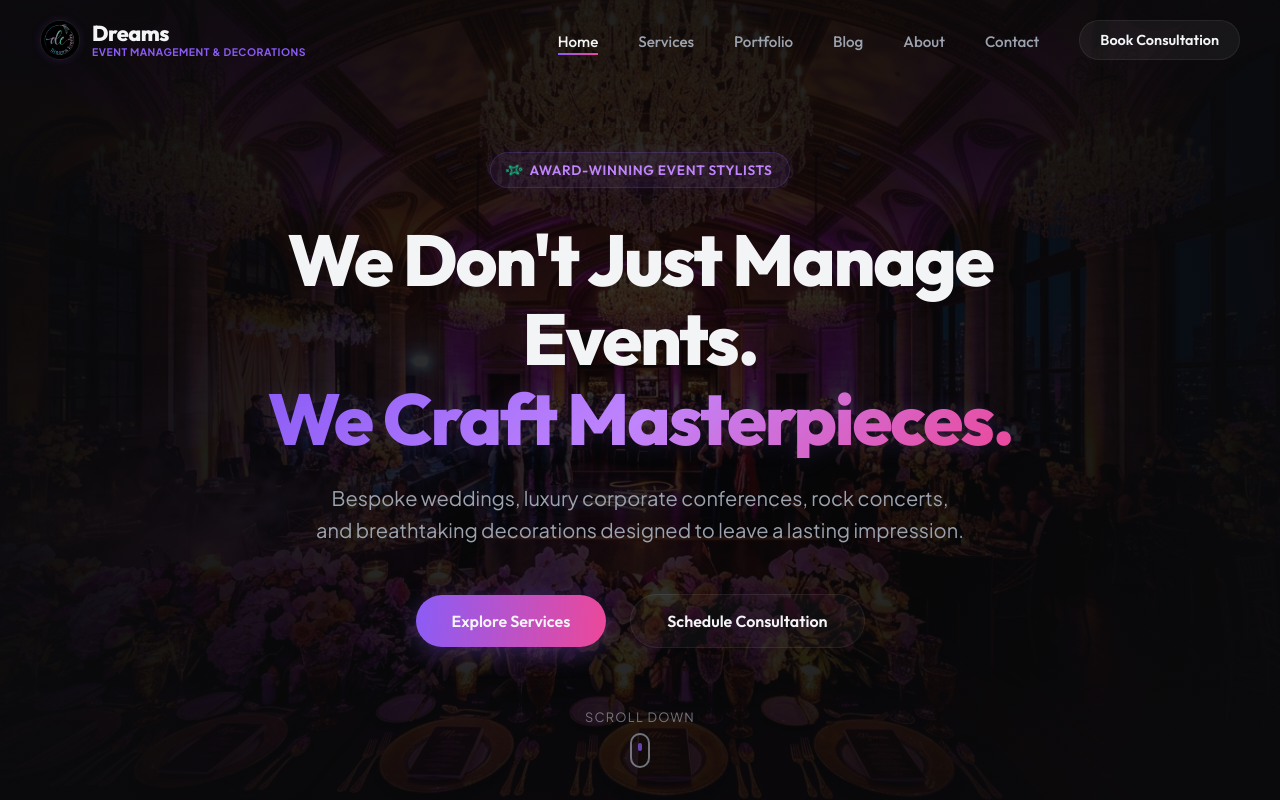
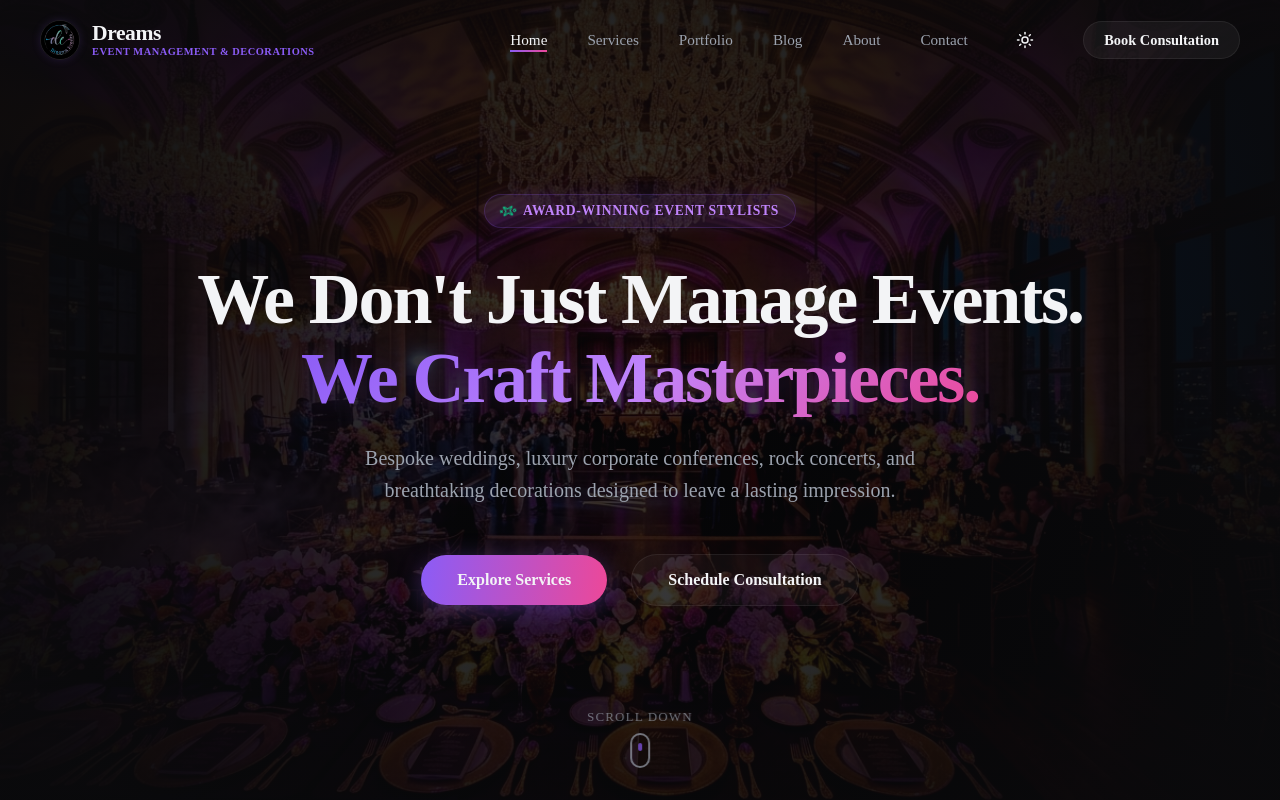
Before and after one commit to thenameisanzu/dreams-events, a Next.js app: page / in a window 1280 px wide. Shown: the top 800 px of the page. Built offline with nearby package versions, Linux system fonts and the light colour scheme.

Commit message:
feat: implement theme toggle with custom pastel colors B983FF 94B3FD 94DAFF 99FEFF and white

```diff
--- a/src/app/globals.css
+++ b/src/app/globals.css
@@ -27,6 +27,49 @@
 
   --transition-smooth: all 0.3s cubic-bezier(0.4, 0, 0.2, 1);
   --transition-slow: all 0.6s cubic-bezier(0.16, 1, 0.3, 1);
+
+  /* Dynamic variables for light/dark theme compatibility */
+  --hero-bg-color: #030304;
+  --hero-overlay: radial-gradient(circle at center, rgba(10, 10, 12, 0.35) 0%, rgba(10, 10, 12, 0.94) 90%);
+  --grid-color: rgba(255, 255, 255, 0.02);
+  --shadow-opacity: 0.4;
+  --contact-card-bg: rgba(255, 255, 255, 0.02);
+  --input-bg: rgba(255, 255, 255, 0.03);
+}
+
+/* Light theme overrides with custom palette: #B983FF, #94B3FD, #94DAFF, #99FEFF, and white */
+html[data-theme="light"],
+html.light {
+  --background: #FAF9FF; /* Clean off-white background with a hint of purple */
+  --foreground: #20223D; /* Deep navy text for contrast */
+
+  --primary: #B983FF; /* Pastel purple */
+  --primary-glow: rgba(185, 131, 255, 0.12);
+  --primary-hover: #A566FF;
+
+  --secondary: #94B3FD; /* Pastel blue */
+  --secondary-glow: rgba(148, 179, 253, 0.12);
+
+  --accent: #94DAFF; /* Sky blue */
+  --accent-pink: #99FEFF; /* Light cyan */
+
+  --card-bg: rgba(255, 255, 255, 0.9);
+  --card-border: rgba(185, 131, 255, 0.08);
+  --card-hover-border: rgba(185, 131, 255, 0.3);
+
+  --glass-bg: rgba(255, 255, 255, 0.85);
+  --glass-border: rgba(185, 131, 255, 0.12);
+
+  --text-primary: #20223D;
+  --text-secondary: #5E6184;
+  --text-muted: #8E91B2;
+
+  --hero-bg-color: #FAF9FF;
+  --hero-overlay: radial-gradient(circle at center, rgba(255, 255, 255, 0.25) 0%, rgba(255, 255, 255, 0.94) 90%);
+  --grid-color: rgba(148, 179, 253, 0.15);
+  --shadow-opacity: 0.06;
+  --contact-card-bg: rgba(255, 255, 255, 0.9);
+  --input-bg: rgba(255, 255, 255, 0.95);
 }
 
 * {
@@ -151,8 +194,8 @@ a {
   position: absolute;
   inset: 0;
   background-image:
-    linear-gradient(rgba(255, 255, 255, 0.02) 1px, transparent 1px),
-    linear-gradient(90deg, rgba(255, 255, 255, 0.02) 1px, transparent 1px);
+    linear-gradient(var(--grid-color) 1px, transparent 1px),
+    linear-gradient(90deg, var(--grid-color) 1px, transparent 1px);
   background-size: 50px 50px;
   background-position: center;
   mask-image: radial-gradient(ellipse at center, black 40%, transparent 80%);
--- a/src/app/layout.tsx
+++ b/src/app/layout.tsx
@@ -23,6 +23,21 @@ export const metadata: Metadata = {
 export default function RootLayout({ children }: LayoutProps<"/">) {
   return (
     <html lang="en" className={`${outfit.variable} ${plusJakartaSans.variable}`}>
+      <head>
+        <script
+          dangerouslySetInnerHTML={{
+            __html: `
+              (function() {
+                try {
+                  var theme = localStorage.getItem('theme') || 'dark';
+                  document.documentElement.setAttribute('data-theme', theme);
+                  document.documentElement.className = theme;
+                } catch (e) {}
+              })();
+            `,
+          }}
+        />
+      </head>
       <body style={{ fontFamily: "var(--font-jakarta), sans-serif" }}>
         <SmoothScroll>
           {children}
--- a/src/components/Header.module.css
+++ b/src/components/Header.module.css
@@ -10,11 +10,11 @@
 
 .scrolled {
   padding: 0.85rem 2rem;
-  background: rgba(10, 10, 12, 0.75);
+  background: var(--glass-bg);
   backdrop-filter: blur(20px);
   -webkit-backdrop-filter: blur(20px);
-  border-bottom: 1px solid rgba(255, 255, 255, 0.05);
-  box-shadow: 0 10px 30px rgba(0, 0, 0, 0.5);
+  border-bottom: 1px solid var(--glass-border);
+  box-shadow: 0 10px 30px rgba(0, 0, 0, var(--shadow-opacity));
 }
 
 .container {
@@ -164,7 +164,7 @@
 .mobileMenu {
   position: fixed;
   inset: 0;
-  background: rgba(10, 10, 12, 0.98);
+  background: var(--background);
   backdrop-filter: blur(20px);
   -webkit-backdrop-filter: blur(20px);
   z-index: 99;
@@ -239,3 +239,47 @@
     display: block;
   }
 }
+
+.themeToggle {
+  background: none;
+  border: none;
+  color: var(--text-primary);
+  cursor: pointer;
+  display: flex;
+  align-items: center;
+  justify-content: center;
+  padding: 0.55rem;
+  border-radius: 50%;
+  transition: var(--transition-smooth);
+}
+
+.themeToggle:hover {
+  background: var(--primary-glow);
+  color: var(--primary);
+  transform: scale(1.1) rotate(15deg);
+}
+
+.mobileThemeToggle {
+  background: rgba(255, 255, 255, 0.03);
+  border: 1px solid var(--glass-border);
+  color: var(--text-primary);
+  cursor: pointer;
+  display: flex;
+  align-items: center;
+  justify-content: center;
+  gap: 0.5rem;
+  padding: 0.75rem 1.5rem;
+  border-radius: 50px;
+  font-family: var(--font-outfit), sans-serif;
+  font-size: 0.95rem;
+  font-weight: 600;
+  width: 80%;
+  max-width: 300px;
+  transition: var(--transition-smooth);
+}
+
+.mobileThemeToggle:hover {
+  background: var(--primary-glow);
+  border-color: var(--primary);
+  color: var(--primary);
+}
--- a/src/components/Header.tsx
+++ b/src/components/Header.tsx
@@ -5,7 +5,7 @@ import Link from 'next/link';
 import Image from 'next/image';
 import { usePathname } from 'next/navigation';
 import { motion, AnimatePresence } from 'framer-motion';
-import { Menu, X } from 'lucide-react';
+import { Menu, X, Sun, Moon } from 'lucide-react';
 import styles from './Header.module.css';
 
 const navItems = [
@@ -20,7 +20,24 @@ const navItems = [
 export default function Header() {
   const [isScrolled, setIsScrolled] = useState(false);
   const [isMobileMenuOpen, setIsMobileMenuOpen] = useState(false);
+  const [theme, setTheme] = useState<'dark' | 'light'>(() => {
+    if (typeof window !== 'undefined') {
+      return (localStorage.getItem('theme') as 'dark' | 'light') || 'dark';
+    }
+    return 'dark';
+  });
   const pathname = usePathname();
+
+  useEffect(() => {
+    document.documentElement.setAttribute('data-theme', theme);
+    document.documentElement.className = theme;
+  }, [theme]);
+
+  const toggleTheme = () => {
+    const nextTheme = theme === 'dark' ? 'light' : 'dark';
+    setTheme(nextTheme);
+    localStorage.setItem('theme', nextTheme);
+  };
 
   useEffect(() => {
     const handleScroll = () => {
@@ -82,6 +99,16 @@ export default function Header() {
                 );
               })}
             </ul>
+
+            {/* Desktop Theme Toggle */}
+            <button
+              onClick={toggleTheme}
+              className={styles.themeToggle}
+              aria-label="Toggle Theme"
+            >
+              {theme === 'dark' ? <Sun size={18} /> : <Moon size={18} />}
+            </button>
+
             <Link href="/contact">
               <button className={styles.ctaBtn}>Book Consultation</button>
             </Link>
@@ -132,9 +159,28 @@ export default function Header() {
             <motion.div
               initial={{ opacity: 0, scale: 0.8 }}
               animate={{ opacity: 1, scale: 1 }}
-              transition={{ delay: 0.4 }}
-              style={{ width: '100%', display: 'flex', justifyContent: 'center' }}
+              transition={{ delay: 0.3 }}
+              style={{ width: '100%', display: 'flex', flexDirection: 'column', alignItems: 'center', gap: '1.5rem' }}
             >
+              {/* Mobile Theme Toggle */}
+              <button
+                onClick={toggleTheme}
+                className={styles.mobileThemeToggle}
+                aria-label="Toggle Theme"
+              >
+                {theme === 'dark' ? (
+                  <>
+                    <Sun size={20} />
+                    <span>Light Mode</span>
+                  </>
+                ) : (
+                  <>
+                    <Moon size={20} />
+                    <span>Dark Mode</span>
+                  </>
+                )}
+              </button>
+
               <Link href="/contact" style={{ width: '80%', display: 'flex', justifyContent: 'center' }} onClick={closeMobileMenu}>
                 <button className={styles.mobileCta}>Book Consultation</button>
               </Link>
--- a/src/components/Hero.module.css
+++ b/src/components/Hero.module.css
@@ -6,7 +6,7 @@
   justify-content: center;
   align-items: center;
   overflow: hidden;
-  background-color: #030304;
+  background-color: var(--hero-bg-color);
 }
 
 .bgImage {
@@ -24,7 +24,7 @@
 .overlay {
   position: absolute;
   inset: 0;
-  background: radial-gradient(circle at center, rgba(10, 10, 12, 0.4) 0%, rgba(10, 10, 12, 0.95) 90%);
+  background: var(--hero-overlay);
   z-index: 1;
 }
 
```
Also changed, not shown: src/app/contact/contact.module.css (+5 -5 lines).
